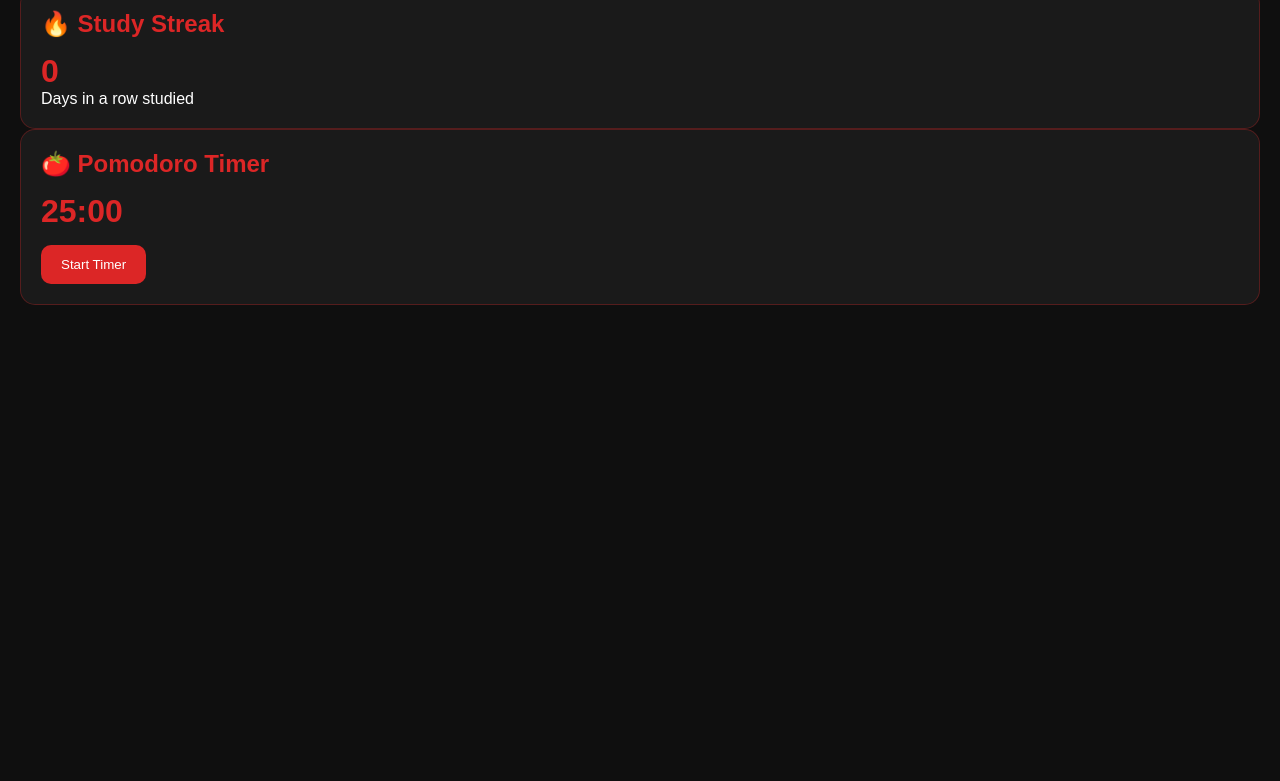
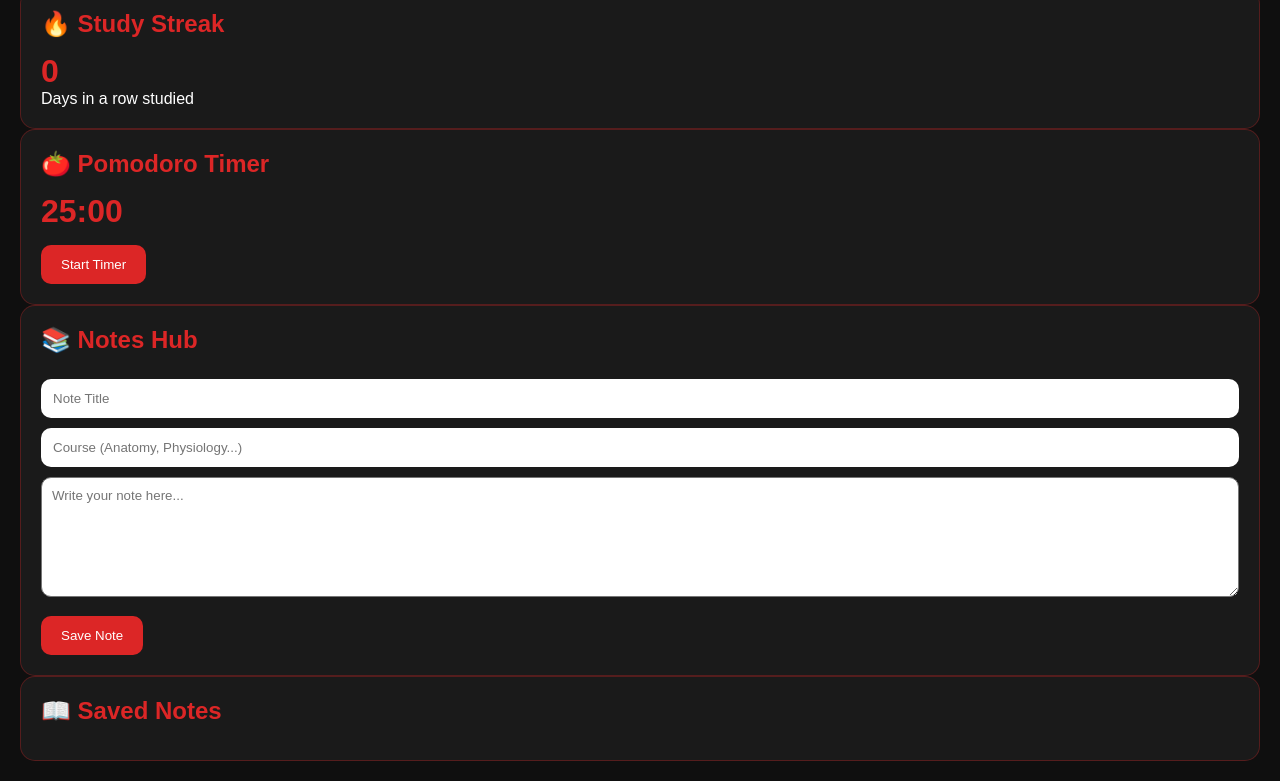
Before and after one commit to Rahman67-pixel/medpreneur, a plain HTML site: page dashboard.html in a window 1280 px wide. Shown: the part 427-1208 px from the top of the page. Before the commit the page ends 800 px from the top, so only its background shows below. Drawn offline with Linux system fonts and the light colour scheme.

Commit message:
Update dashboard.html

```diff
--- a/dashboard.html
+++ b/dashboard.html
@@ -324,3 +324,44 @@ Start Timer
 </button>
 
 </div>
+<div class="dashboard-card">
+
+<h2>📚 Notes Hub</h2>
+
+<input
+type="text"
+id="noteTitle"
+placeholder="Note Title"
+>
+
+<input
+type="text"
+id="noteCourse"
+placeholder="Course (Anatomy, Physiology...)"
+>
+
+<textarea
+id="noteContent"
+placeholder="Write your note here..."
+style="
+width:100%;
+height:120px;
+margin-top:10px;
+padding:10px;
+border-radius:10px;
+"
+></textarea>
+
+<button onclick="saveNote()">
+Save Note
+</button>
+
+</div>
+
+<div class="dashboard-card">
+
+<h2>📖 Saved Notes</h2>
+
+<ul id="notesList"></ul>
+
+</div>
```
